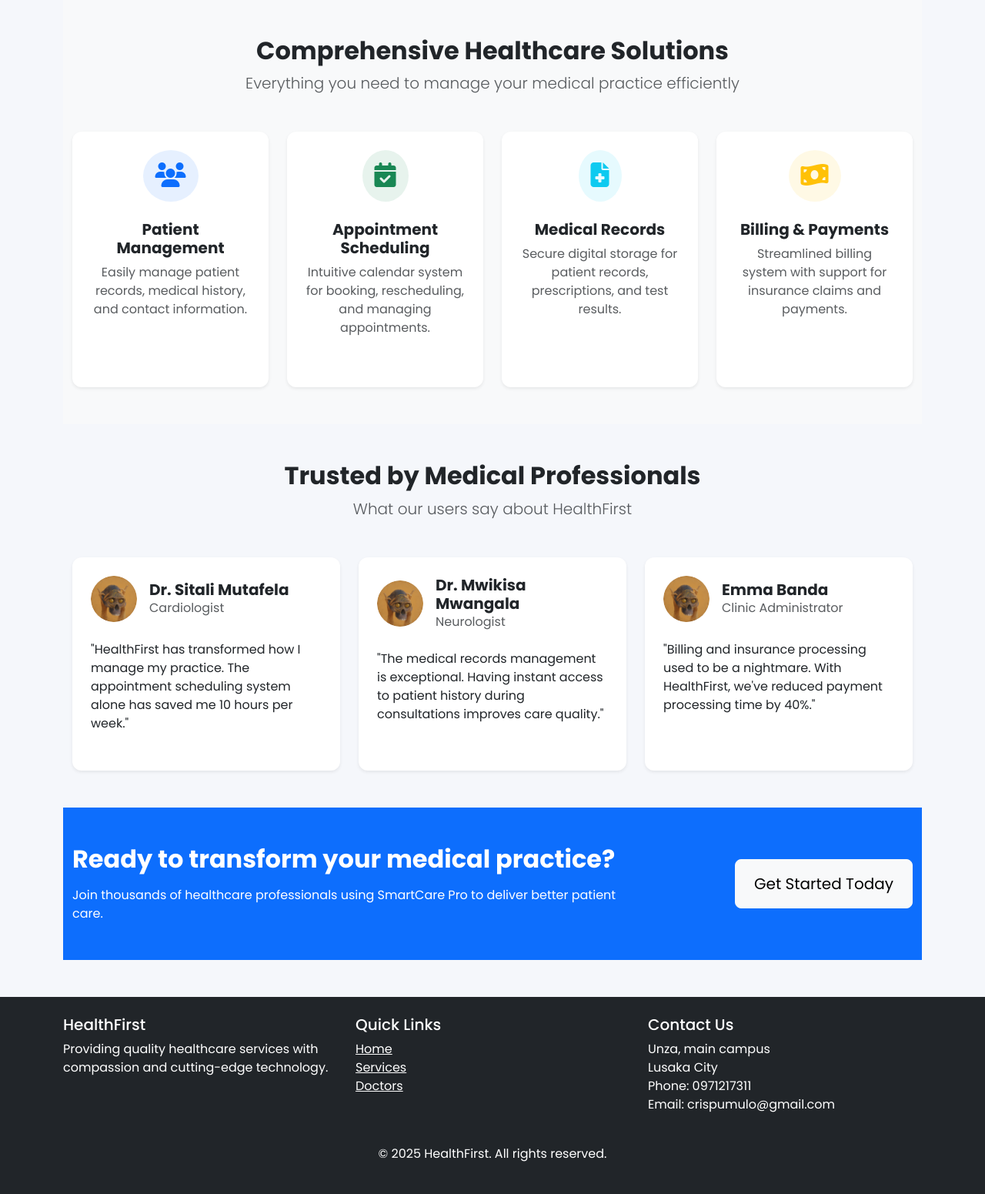
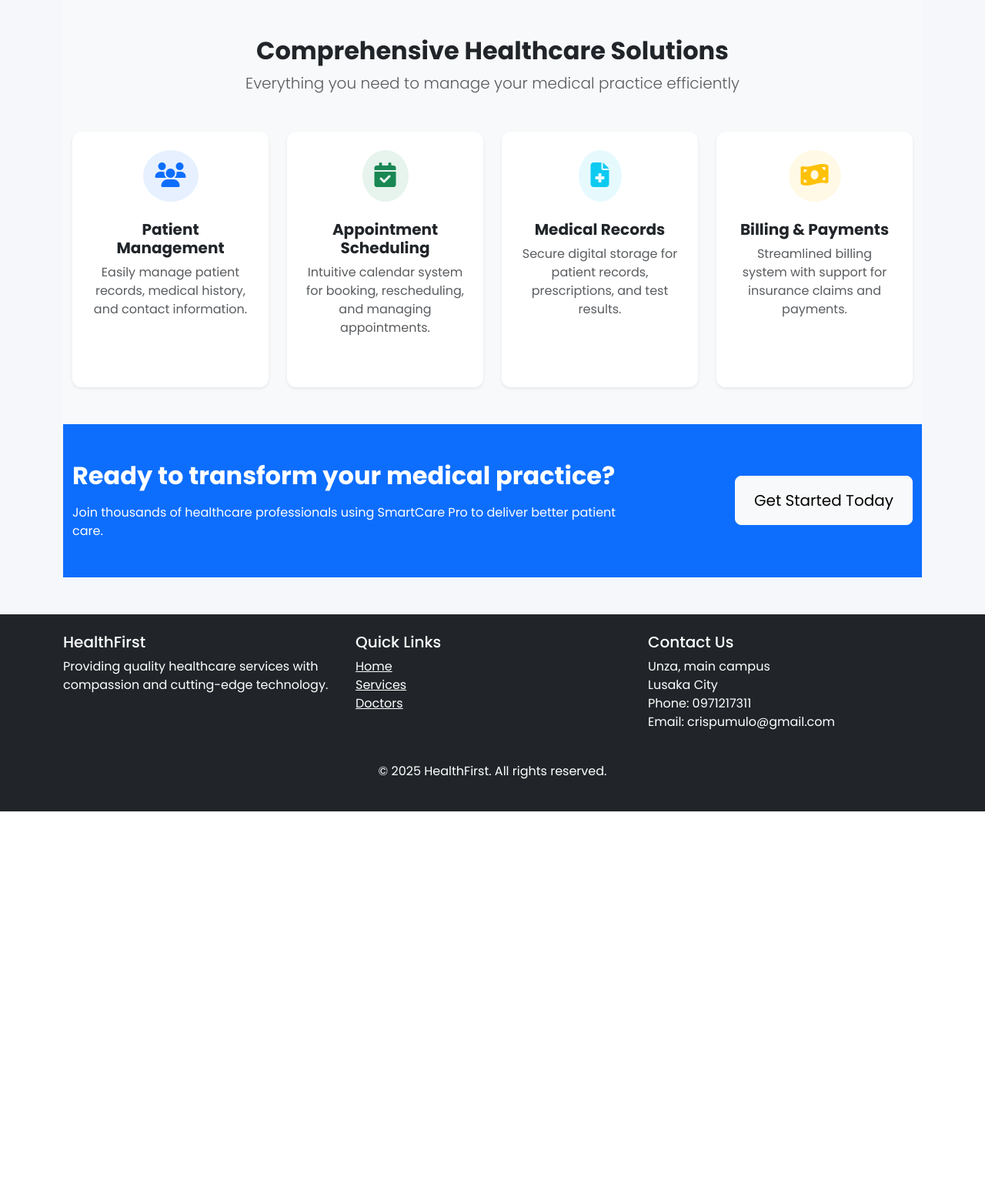
Before and after one commit to pumulo-mufalali/healthfirst, a Django app: page / in a window 1280 px wide. Shown: the part 672-2223 px from the top of the page at 77% size. After the commit the page ends 1726 px from the top, so only its background shows below. Run offline with Django 5.2, Linux system fonts and the light colour scheme; some libraries are stand-ins or nearby versions.

Commit message:
dash modified2.0

```diff
--- a/accounts/templates/accounts/home.html
+++ b/accounts/templates/accounts/home.html
@@ -94,64 +94,6 @@
     </div>
 </section>
 
-<!-- Testimonials Section -->
-<section class="py-5">
-    <div class="container">
-        <div class="text-center mb-5">
-            <h2 class="fw-bold">Trusted by Medical Professionals</h2>
-            <p class="lead text-muted">What our users say about HealthFirst</p>
-        </div>
-
-        <div class="row g-4">
-            <div class="col-md-4">
-                <div class="card h-100 border-0 shadow-sm">
-                    <div class="card-body p-4">
-                        <div class="d-flex align-items-center mb-4">
-                            <img src="images/profile_pics/sangomas.jpg" alt="Dr. Michael Chen" class="rounded-circle me-3" width="60" height="60">
-                            <div>
-                                <h5 class="fw-bold mb-0">Dr. Sitali Mutafela</h5>
-                                <p class="text-muted mb-0">Cardiologist</p>
-                            </div>
-                        </div>
-                        <p class="mb-0">"HealthFirst has transformed how I manage my practice. The appointment scheduling system alone has saved me 10 hours per week."</p>
-                    </div>
-                </div>
-            </div>
-
-            <div class="col-md-4">
-                <div class="card h-100 border-0 shadow-sm">
-                    <div class="card-body p-4">
-                        <div class="d-flex align-items-center mb-4">
-                            <img src="images/profile_pics/sangomas.jpg" alt="Dr. Sarah Johnson" class="rounded-circle me-3" width="60" height="60">
-                            <div>
-                                <h5 class="fw-bold mb-0">Dr. Mwikisa Mwangala</h5>
-                                <p class="text-muted mb-0">Neurologist</p>
-                            </div>
-                        </div>
-                        <p class="mb-0">"The medical records management is exceptional. Having instant access to patient history during consultations improves care quality."</p>
-                    </div>
-                </div>
-            </div>
-
-            <div class="col-md-4">
-                <div class="card h-100 border-0 shadow-sm">
-                    <div class="card-body p-4">
-                        <div class="d-flex align-items-center mb-4">
-                            <img src="images/profile_pics/sangomas.jpg" alt="Emma Rodriguez" class="rounded-circle me-3" width="60" height="60">
-                            <div>
-                                <h5 class="fw-bold mb-0">Emma Banda</h5>
-                                <p class="text-muted mb-0">Clinic Administrator</p>
-                            </div>
-                        </div>
-                        <p class="mb-0">"Billing and insurance processing used to be a nightmare. With HealthFirst, we've reduced payment processing time by 40%."</p>
-                    </div>
-                </div>
-            </div>
-        </div>
-    </div>
-</section>
-
-
 <section class="py-5 bg-primary text-white">
     <div class="container">
         <div class="row align-items-center">
```
Also changed, not shown: 1 other file.
